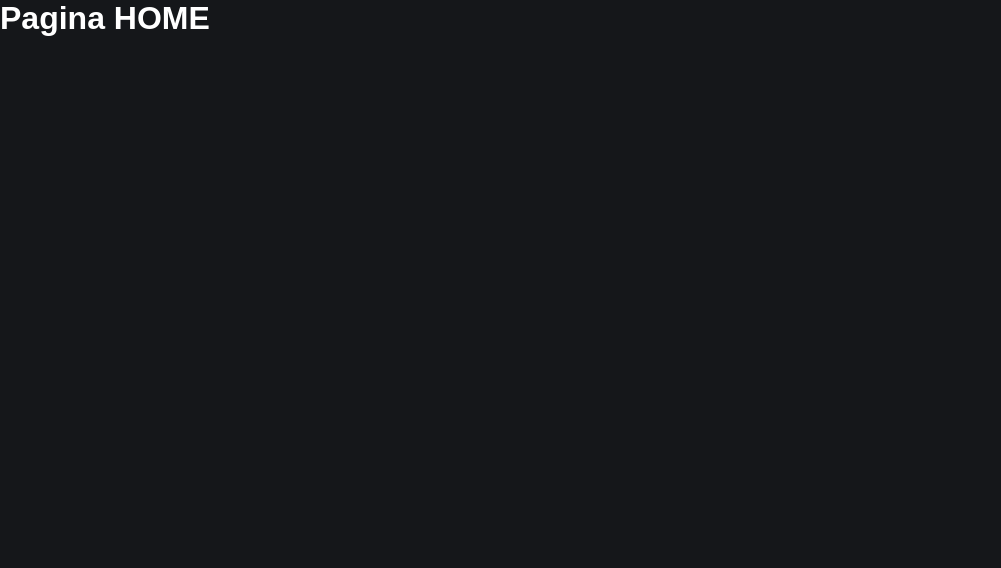
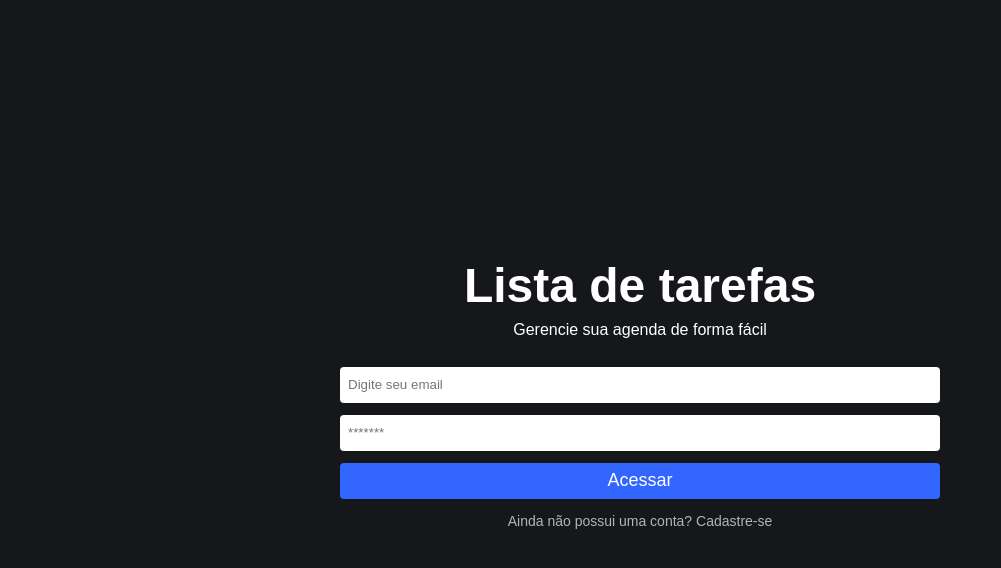
Before and after one commit to JosRafael/Projeto-BD-AUTH, a React (Create React App) app: page / in a window 1280 px wide. Shown: the top 568 px of the page, without its empty margins (0-1001 px from the left). Built offline with nearby package versions, Linux system fonts and the light colour scheme.

Commit message:
routes e auth

```diff
--- a/src/pages/Home/home.css
+++ b/src/pages/Home/home.css
@@ -0,0 +1,52 @@
+.home-container{
+    display: flex;
+    flex-direction: column;
+    justify-content: center;
+    align-items: center;
+    height: 100vh;
+    width: 100%;
+}
+.home-container h1{
+   font-size: 48px;
+   margin-bottom: 8px;
+}
+
+.home-container span{
+    margin-bottom: 28px;
+}
+.form{
+    display: flex;
+    flex-direction: column;
+    width: 90%;
+    max-width: 600px;
+}
+.form input{
+  border: 0;
+  margin-bottom: 12px;
+  height: 36px;
+  border-radius: 4px;
+  padding: 0 8px;
+}
+
+.form button{
+    height: 36px;
+    border: 0;
+    border-radius: 4px;
+    background-color: #3366ff;
+    color: #FFF;
+    font-size: 18px;
+}
+
+.form textarea{
+    margin-bottom: 12px;
+    border: 0;
+    height: 90px;
+    resize: none;
+    border-radius: 4px;
+}
+.button-link{
+    color: #b4b4b4;
+    text-decoration: none;
+    margin: 14px 0;
+    font-size: 14px;
+}
--- a/src/pages/Home/index.js
+++ b/src/pages/Home/index.js
@@ -1,8 +1,44 @@
+import { useState } from 'react'
+import "./home.css"
+import { Link } from 'react-router-dom'
 
 export default function Home(){
+  const [email, setEmail] = useState('')
+  const [password, setPassword] = useState('')
+
+  function handleLogin(e){
+    e.preventDefault()
+
+    if(email !== "" && password !==""){
+      alert("TESTE!")
+    }else{
+      alert("PREENCHA TODOS OS CAMPOS")
+    }
+  }
+
   return(
-    <div>
-      <h1>Pagina HOME</h1>
+    <div className='home-container'>
+      <h1>Lista de tarefas</h1>
+      <span>Gerencie sua agenda de forma fácil</span>
+
+      <form className='form' onSubmit={handleLogin}>
+        <input
+          type='text'
+          placeholder='Digite seu email'
+          value={email}
+          onChange={(e) => setEmail(e.target.value)}
+        />
+        <input
+          autoComplete="off"
+          type='password'
+          placeholder='*******'
+          value={password}
+          onChange={(e) => setPassword(e.target.value)}
+        />
+
+        <button type='submit'>Acessar</button>
+      </form>
+      <Link className="button-link" to='/register'>Ainda não possui uma conta? Cadastre-se</Link>
     </div>
   )
 }
```
